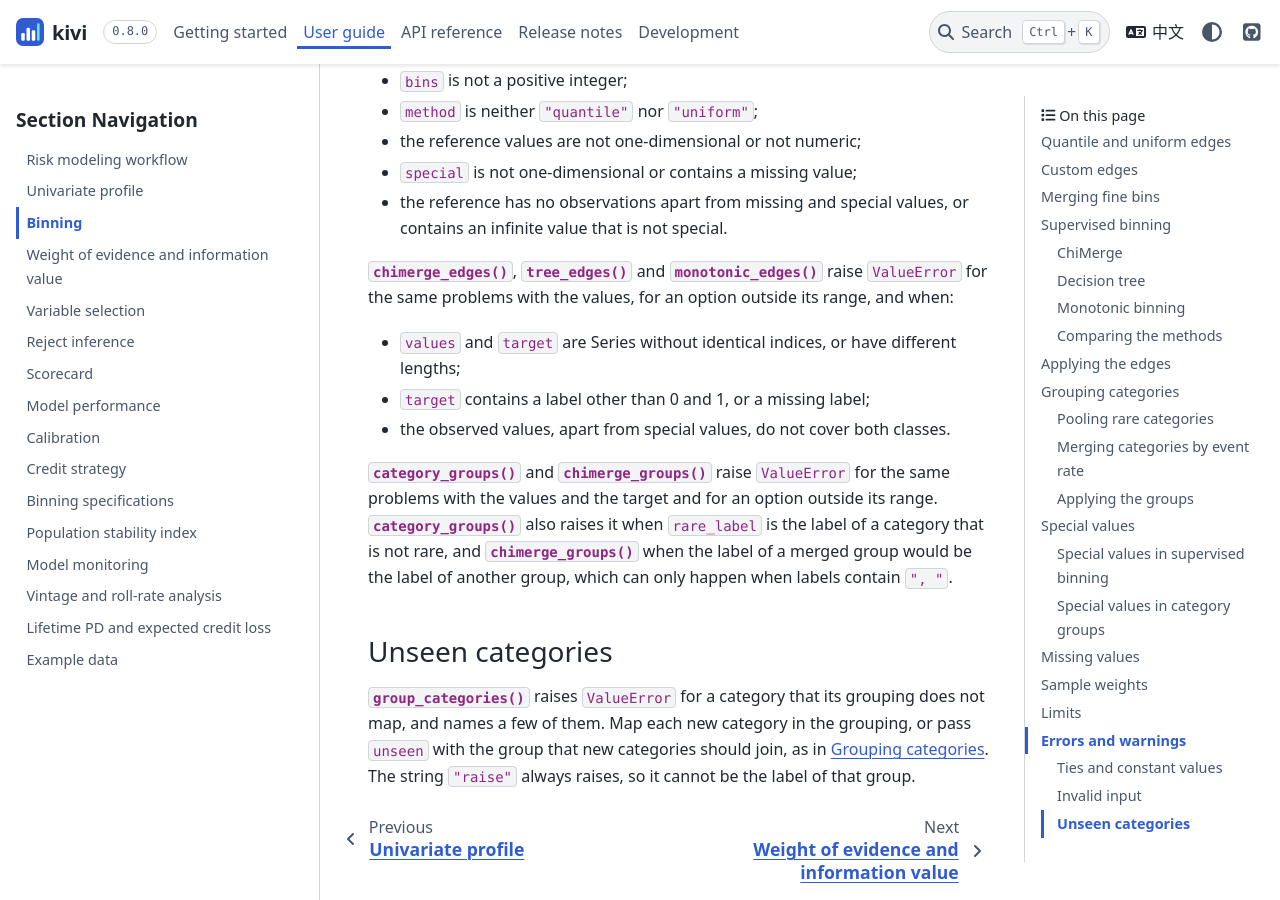
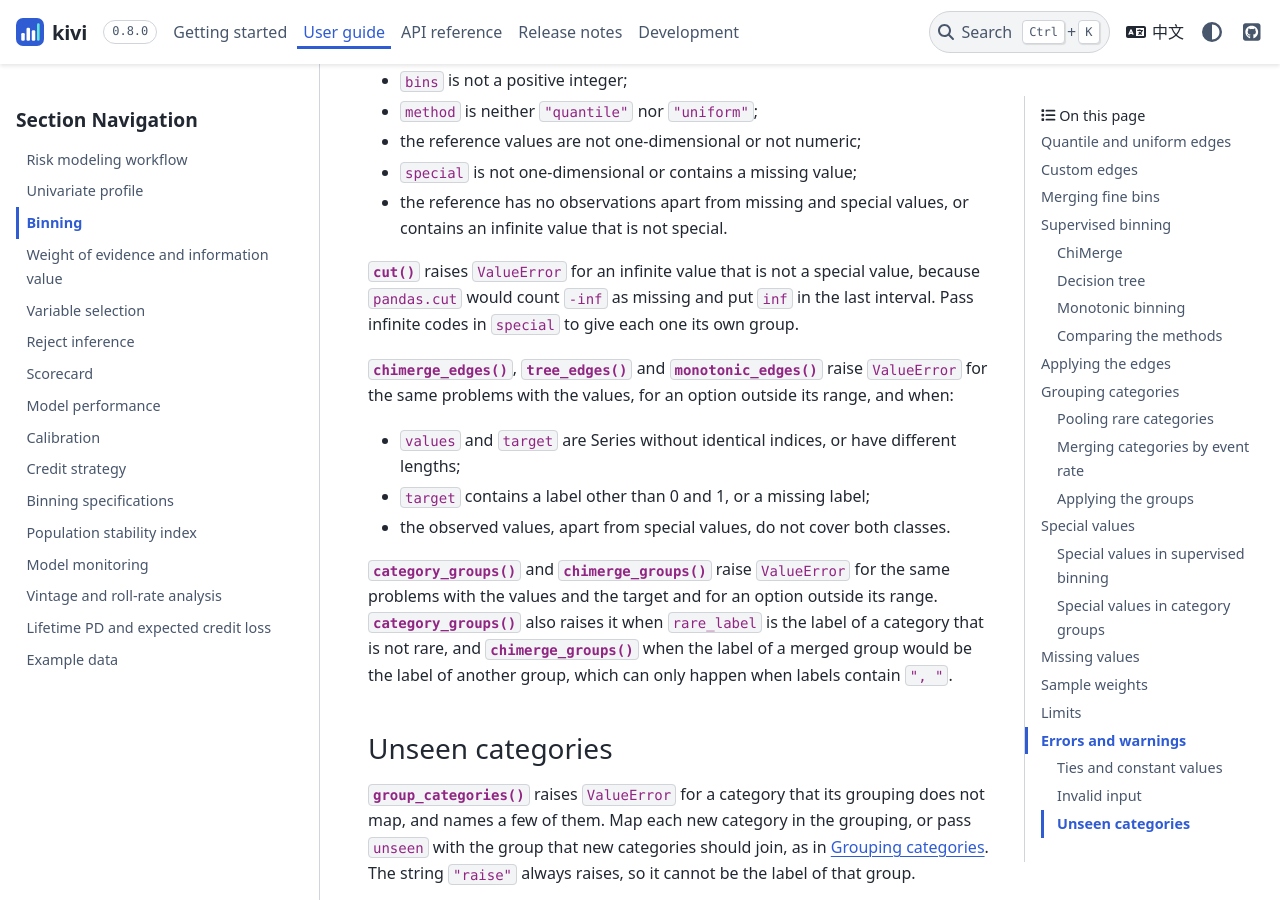
Before and after one commit to gchensy/kivi, a Sphinx documentation site: the page built from docs/user_guide/binning.rst, in a window 1280 px wide and 900 px high, scrolled down 15371 px. Built offline with Sphinx 7.4.7 and the PyData theme 0.15.4, drawn with Linux system fonts in a browser that asks for light colours.

Commit message:
Document that cut raises for infinite values that are not special
The binning guide's "Invalid input" section now says that cut raises for
an infinite value that is not a special value, and the spec guide's note
for outside readers covers both infinities instead of -inf alone.

Co-Authored-By: Claude Opus 5.5 <noreply@anthropic.com>

```diff
--- a/docs/user_guide/binning.rst
+++ b/docs/user_guide/binning.rst
@@ -536,6 +536,8 @@ Invalid input
 * ``special`` is not one-dimensional or contains a missing value;
 * the reference has no observations apart from missing and special values, or contains an infinite value that is not special.
 
+:func:`~kivi.binning.cut` raises ``ValueError`` for an infinite value that is not a special value, because ``pandas.cut`` would count ``-inf`` as missing and put ``inf`` in the last interval. Pass infinite codes in ``special`` to give each one its own group.
+
 :func:`~kivi.binning.chimerge_edges`, :func:`~kivi.binning.tree_edges` and :func:`~kivi.binning.monotonic_edges` raise ``ValueError`` for the same problems with the values, for an option outside its range, and when:
 
 * ``values`` and ``target`` are Series without identical indices, or have different lengths;
--- a/docs/user_guide/spec.rst
+++ b/docs/user_guide/spec.rst
@@ -279,4 +279,4 @@ Interval(68.75, 125.7, closed='right')
 
 .. note::
 
-   Software outside kivi that reads the file should bin with ``edges``, match ``special`` codes before intervals as :func:`kivi.binning.cut` does, and find the row of each interval by its two edges. An interval without development observations has no row. Intervals are closed on the right, so ``-inf`` falls into no interval, and :meth:`~kivi.spec.BinningSpec.woe_transform` treats it as unseen. For a grouped column, look up the category of each value in ``groups`` and then the row of its group; a category that ``groups`` does not list is unseen.
+   Software outside kivi that reads the file should bin with ``edges``, match ``special`` codes before intervals as :func:`kivi.binning.cut` does, and find the row of each interval by its two edges. An interval without development observations has no row. Intervals are closed on the right. An infinite value that is not a special code falls into no group, and :meth:`~kivi.spec.BinningSpec.woe_transform` treats it as unseen. For a grouped column, look up the category of each value in ``groups`` and then the row of its group; a category that ``groups`` does not list is unseen.
```
Also changed, not shown: 1 other file.
